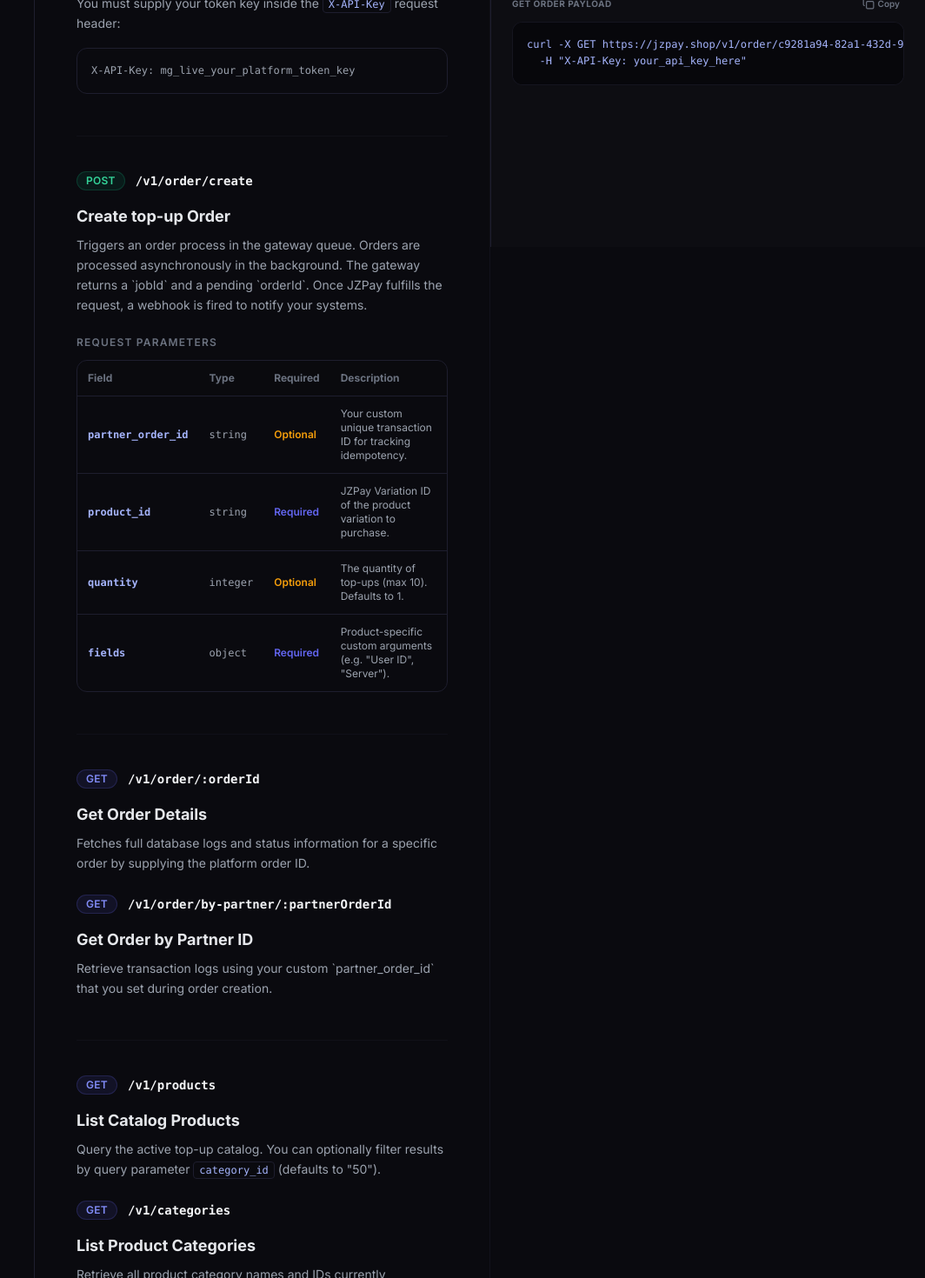
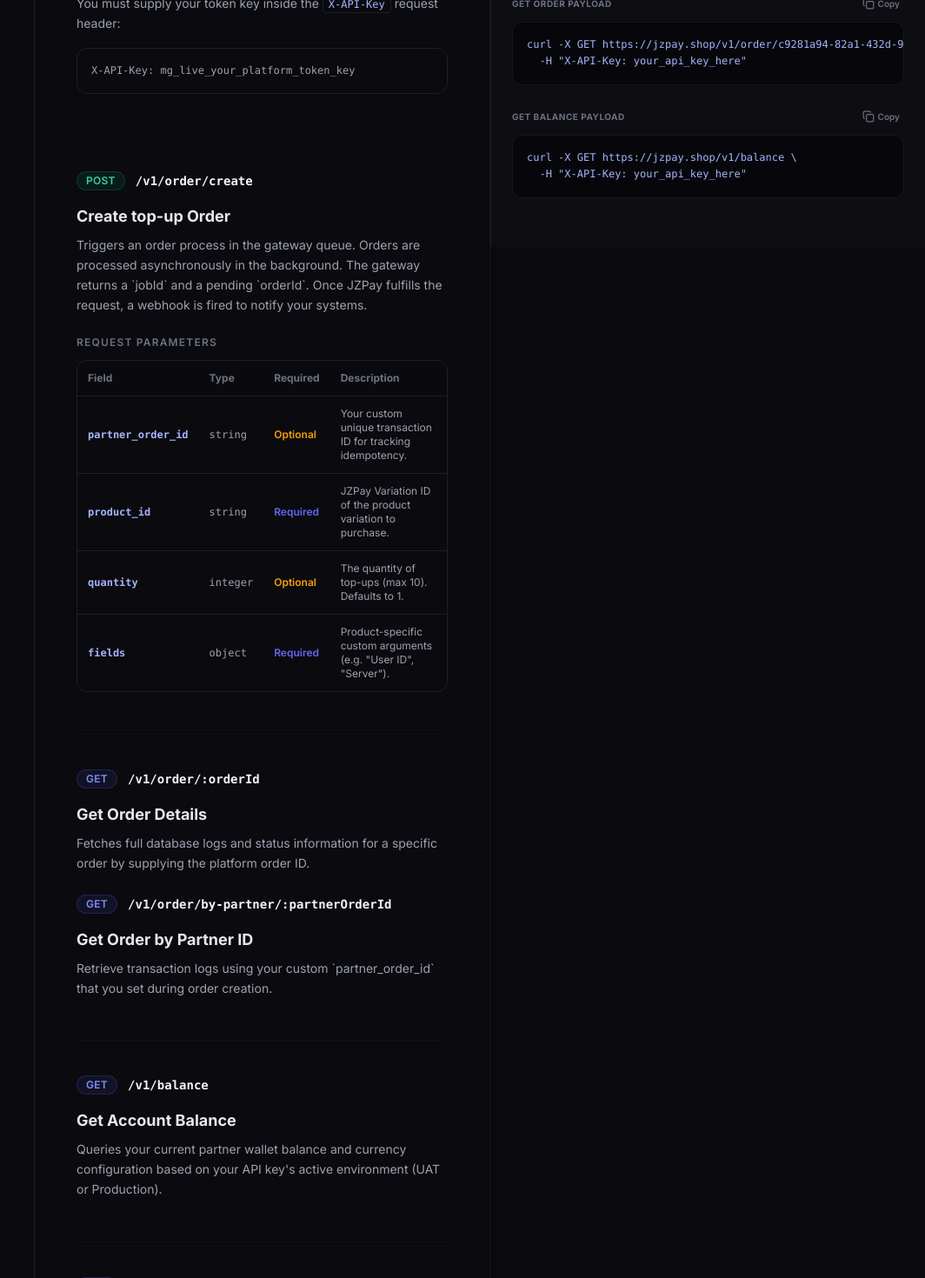
Before and after one commit to Jzbot1/kangetweay, a React (Vite) app in the folder frontend/: page /docs in a window 1280 px wide. Shown: the part 580-2050 px from the top of the page at 87% size, without its empty margins (216-1280 px from the left). Built offline with nearby package versions, Linux system fonts and the light colour scheme; no server answers.

Commit message:
feat: implement /v1/balance endpoint and update API docs/examples

```diff
--- a/frontend/src/pages/Docs.tsx
+++ b/frontend/src/pages/Docs.tsx
@@ -142,6 +142,41 @@
 $response = curl_exec($curl);
 curl_close($curl);
 echo $response;`
+    },
+    getBalance: {
+      curl: `curl -X GET https://jzpay.shop/v1/balance \\
+  -H "X-API-Key: your_api_key_here"`,
+      js: `const response = await fetch('https://jzpay.shop/v1/balance', {
+  headers: {
+    'X-API-Key': 'your_api_key_here'
+  }
+});
+const data = await response.json();
+console.log(data);`,
+      python: `import requests
+
+url = "https://jzpay.shop/v1/balance"
+headers = {
+    "X-API-Key": "your_api_key_here"
+}
+
+response = requests.get(url, headers=headers)
+print(response.json())`,
+      php: `<?php
+
+$curl = curl_init();
+
+curl_setopt_array($curl, [
+  CURLOPT_URL => "https://jzpay.shop/v1/balance",
+  CURLOPT_RETURNTRANSFER => true,
+  CURLOPT_HTTPHEADER => [
+    "X-API-Key: your_api_key_here"
+  ],
+]);
+
+$response = curl_exec($curl);
+curl_close($curl);
+echo $response;`
     }
   };
 
@@ -201,6 +236,10 @@
               <a href="#get-order" className="text-sm text-gray-300 hover:text-brand font-semibold flex items-center gap-2">
                 <Badge variant="info" className="px-1 py-0 text-[9px]">GET</Badge>
                 Get Order
+              </a>
+              <a href="#get-balance" className="text-sm text-gray-300 hover:text-brand font-semibold flex items-center gap-2">
+                <Badge variant="info" className="px-1 py-0 text-[9px]">GET</Badge>
+                Get Balance
               </a>
               <a href="#list-products" className="text-sm text-gray-300 hover:text-brand font-semibold flex items-center gap-2">
                 <Badge variant="info" className="px-1 py-0 text-[9px]">GET</Badge>
@@ -327,6 +366,20 @@
               </div>
             </section>
 
+            {/* Get Balance Endpoint */}
+            <section id="get-balance" className="flex flex-col gap-6 border-t border-dark-border/30 pt-10">
+              <div className="flex flex-col gap-2">
+                <div className="flex items-center gap-3">
+                  <Badge variant="info">GET</Badge>
+                  <code className="text-sm font-mono font-bold text-gray-100">/v1/balance</code>
+                </div>
+                <h3 className="text-lg font-bold text-gray-200 mt-2">Get Account Balance</h3>
+                <p className="text-sm text-gray-400 leading-relaxed">
+                  Queries your current partner wallet balance and currency configuration based on your API key's active environment (UAT or Production).
+                </p>
+              </div>
+            </section>
+
             {/* List Products Endpoint */}
             <section id="list-products" className="flex flex-col gap-6 border-t border-dark-border/30 pt-10">
               <div className="flex flex-col gap-2">
@@ -435,6 +488,23 @@
                   <code>{codeTemplates.getOrder[activeLang]}</code>
                 </pre>
               </div>
+
+              {/* Example block 3 */}
+              <div className="flex flex-col gap-2 mt-4">
+                <div className="flex items-center justify-between">
+                  <span className="text-[10px] text-gray-500 font-bold uppercase tracking-wider">Get Balance Payload</span>
+                  <button
+                    onClick={() => handleCopyCode('balance', codeTemplates.getBalance[activeLang])}
+                    className="p-1 rounded hover:bg-dark-surface text-gray-500 hover:text-gray-300 flex items-center gap-1 text-[10px] font-semibold border border-transparent hover:border-dark-border transition-all"
+                  >
+                    {copiedId === 'balance' ? <Check className="w-3.5 h-3.5 text-emerald-400" /> : <Copy className="w-3.5 h-3.5" />}
+                    {copiedId === 'balance' ? 'Copied' : 'Copy'}
+                  </button>
+                </div>
+                <pre className="p-4 rounded-card bg-[#07070b] border border-dark-border/60 text-xs font-mono text-indigo-300 overflow-x-auto leading-relaxed select-text">
+                  <code>{codeTemplates.getBalance[activeLang]}</code>
+                </pre>
+              </div>
             </div>
           </div>
         </div>
```
Also changed, not shown: frontend/public/openapi.yaml (+21 -0 lines), 2 other files (tests, documents, lock files or other folders).
